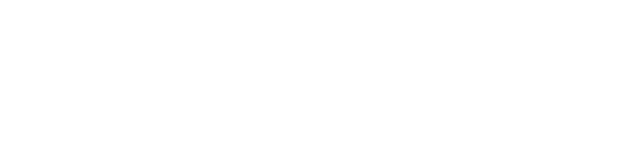
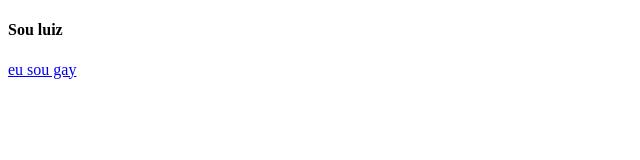
Before and after one commit to CodeMaestro4/Site-de-Vendas-parte1, a plain HTML site: page index.html in a window 1280 px wide. Shown: the whole page, without its empty margins (0-640 px from the left). Drawn offline with Linux system fonts and the light colour scheme.

Commit message:
Update index.html

```diff
--- a/index.html
+++ b/index.html
@@ -5,7 +5,8 @@
 <title>Document</title>
 </head>
 <body>
-
+  <h4>Sou luiz</h4>
+  <p><a href="https://wa.me/5544996456">eu sou gay</p>
 <!-- Conteúdo -->
 </body>
 </html>
```
